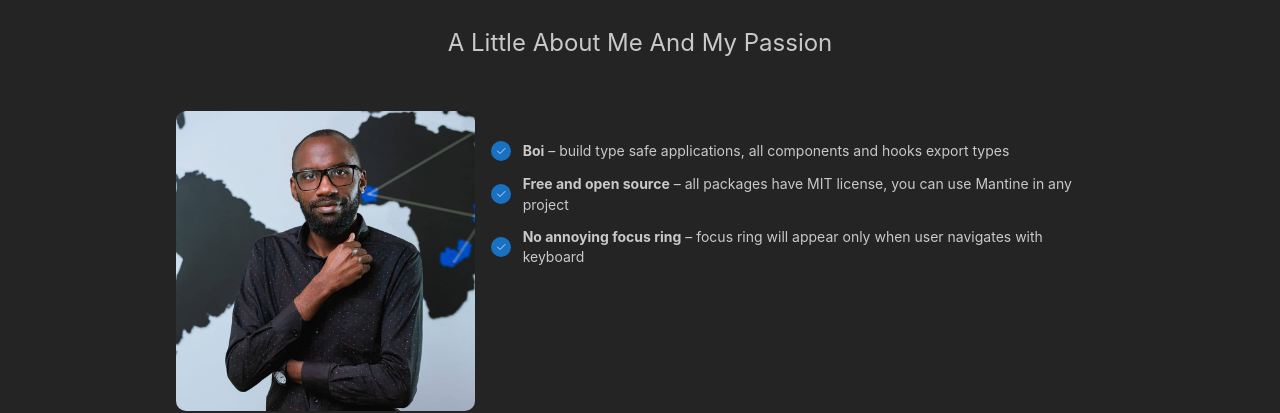
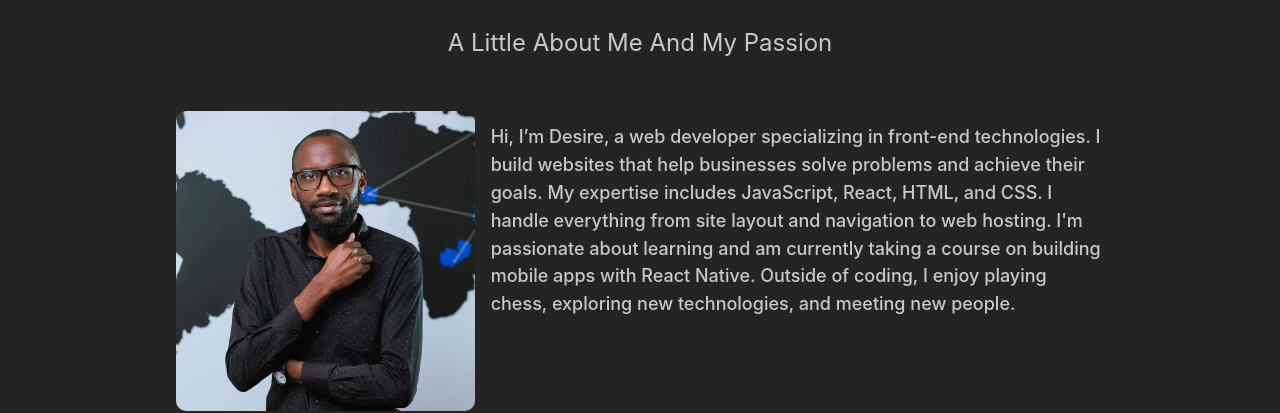
Before and after one commit to Deewiliams/My-portfolio, a React (Vite) app: page / in a window 1280 px wide. Shown: the part 1040-1453 px from the top of the page. Built offline with nearby package versions, Linux system fonts and the light colour scheme.

Commit message:
added about the boi

```diff
--- a/src/pages/AboutUs/AboutUs.tsx
+++ b/src/pages/AboutUs/AboutUs.tsx
@@ -24,7 +24,7 @@ const details = [
     id: 1,
     name: "Boi",
     about_me:
-      "I am a software developer with a passion for creating innovative and user-friendly applications. I have a strong background in computer science and have experience working with various programming languages and frameworks. I am constantly learning and expanding my skills to stay at the forefront of technology.",
+      "Hi, I’m Desire, a web developer specializing in front-end technologies. I build websites that help businesses solve problems and achieve their goals. My expertise includes JavaScript, React, HTML, and CSS. I handle everything from site layout and navigation to web hosting. I'm passionate about learning and am currently taking a course on building mobile apps with React Native. Outside of coding, I enjoy playing chess, exploring new technologies, and meeting new people.",
   },
   {
     id: 2,
@@ -94,29 +94,9 @@ export const AboutUs = () => {
           </Grid.Col>
           <Grid.Col span={{ base: 12, xs: 8 }}>
             {selectedItem?.name === "Boi" ? (
-               <List
-               mt={30}
-               spacing="sm"
-               size="sm"
-               icon={
-                 <ThemeIcon size={20} radius="xl">
-                   <IconCheck size={12} stroke={1.5} />
-                 </ThemeIcon>
-               }
-             >
-               <List.Item>
-                 <b>Boi</b> – build type safe applications, all
-                 components and hooks export types
-               </List.Item>
-               <List.Item>
-                 <b>Free and open source</b> – all packages have MIT license,
-                 you can use Mantine in any project
-               </List.Item>
-               <List.Item>
-                 <b>No annoying focus ring</b> – focus ring will appear only
-                 when user navigates with keyboard
-               </List.Item>
-             </List>
+              <Text fz="lg" mt="sm" fw={500}>
+                {selectedItem?.about_me}
+              </Text>
             ) : selectedItem?.name === "Education" ? (
               <List
                 mt={30}
```
Lines whose indentation alone changed are shown as unchanged.
